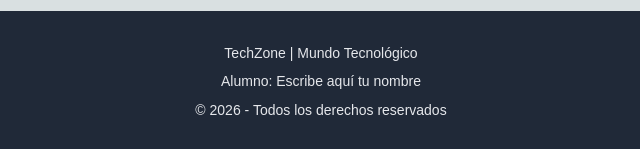
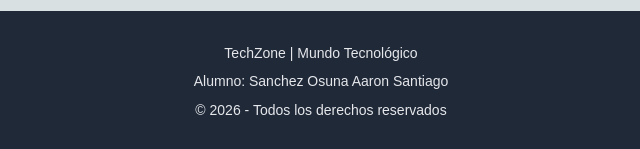
Before and after one commit to Sanchito07/actividad-github-Aaron-Sanchez, a plain HTML site: page PaginaWebCompleta/index.html in a window 1280 px wide. Shown: the part 1975-2124 px from the top of the page, 319-959 px from the left. Drawn offline with Linux system fonts and the light colour scheme.

Commit message:
Agregar actividad HTML semantico

```diff
--- a/PaginaWebCompleta/index.html
+++ b/PaginaWebCompleta/index.html
@@ -130,7 +130,7 @@
 
     <footer class="pie-pagina">
         <p>TechZone | Mundo Tecnológico</p>
-        <p>Alumno: Escribe aquí tu nombre</p>
+        <p>Alumno: Sanchez Osuna Aaron Santiago</p>
         <p>© 2026 - Todos los derechos reservados</p>
     </footer>
 
```
